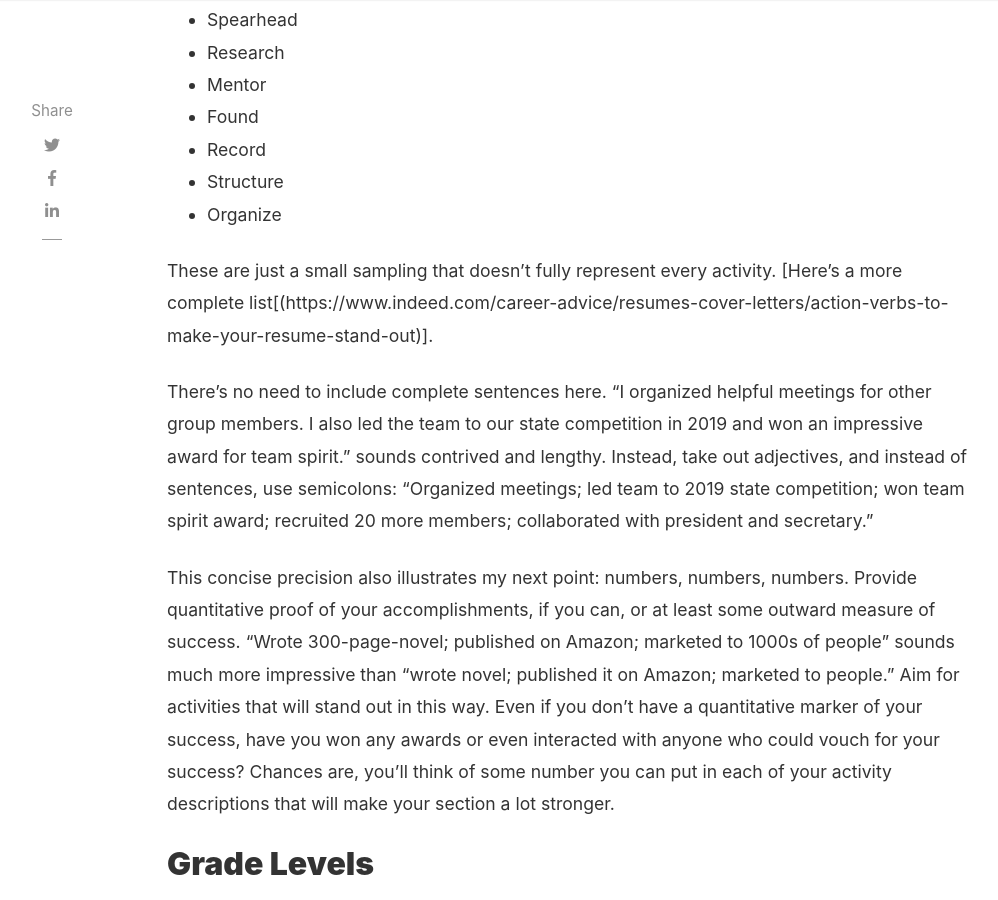
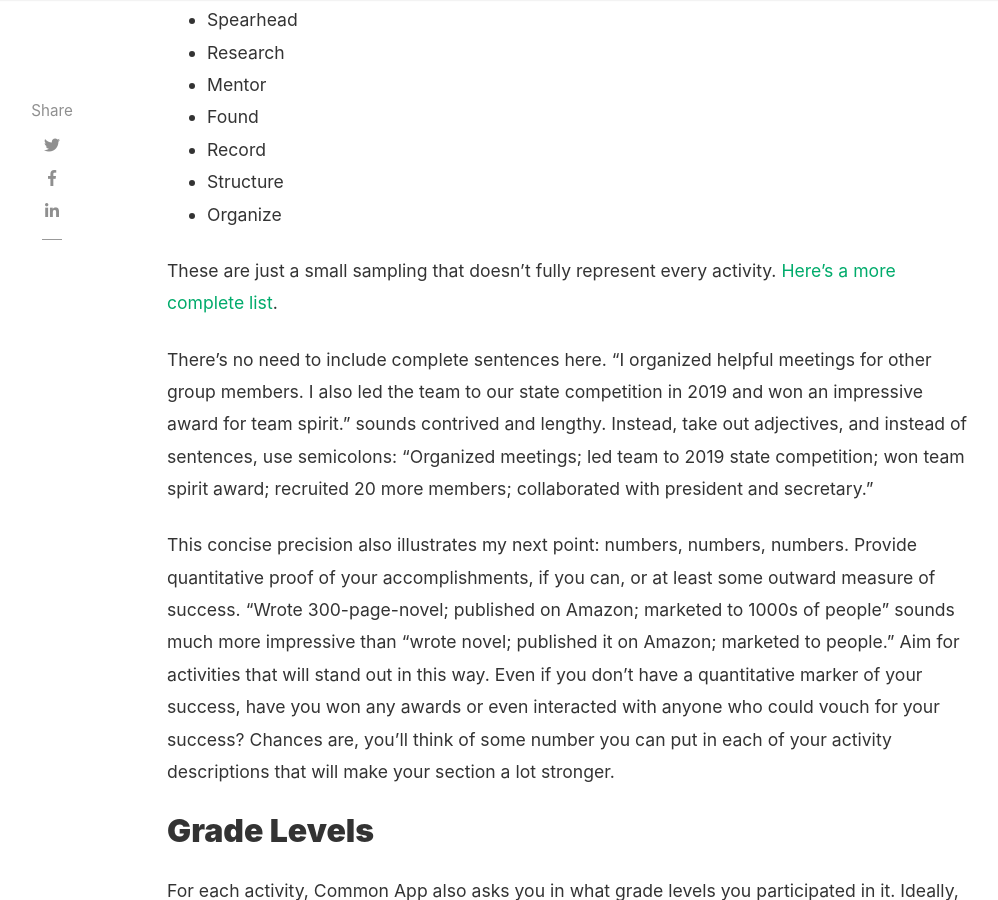
Before and after one commit to eduvisa/blog, a Jekyll site: the page built from _posts/2021-02-04-making-your-extracurriculars-stand-out-on-your-application.md, in a window 1280 px wide and 900 px high, scrolled down 6214 px. Shown: the whole window, without its empty margins (118-1116 px from the left). Built offline with Jekyll 4.4.1, drawn with Linux system fonts in a browser that asks for light colours; nearby versions of some CDN libraries; comment, search, counter and statistics services are not loaded; some of the changed text lies outside the part shown.

Commit message:
Fixed links and added in-links

```diff
--- a/_posts/2021-02-04-making-your-extracurriculars-stand-out-on-your-application.md
+++ b/_posts/2021-02-04-making-your-extracurriculars-stand-out-on-your-application.md
@@ -113,7 +113,7 @@ Phrases like “I do,” “I participate,” and “I was” suck the life out
 - Structure
 - Organize
 
-These are just a small sampling that doesn’t fully represent every activity. [Here’s a more complete list[(https://www.indeed.com/career-advice/resumes-cover-letters/action-verbs-to-make-your-resume-stand-out)].
+These are just a small sampling that doesn’t fully represent every activity. [Here’s a more complete list](https://www.indeed.com/career-advice/resumes-cover-letters/action-verbs-to-make-your-resume-stand-out).
 
 There’s no need to include complete sentences here. “I organized helpful meetings for other group members. I also led the team to our state competition in 2019 and won an impressive award for team spirit.” sounds contrived and lengthy. Instead, take out adjectives, and instead of sentences, use semicolons: “Organized meetings; led team to 2019 state competition; won team spirit award; recruited 20 more members; collaborated with president and secretary.”
 
```
Also changed, not shown: other parts of _posts/2021-02-04-making-your-extracurriculars-stand-out-on-your-application.md (+2 -0 lines), _posts/2020-11-09-how-a-calculator-works.md (+1 -1 lines), _posts/2021-02-05-how-math-is-actually-used-in-real-life.md (+2 -0 lines).
